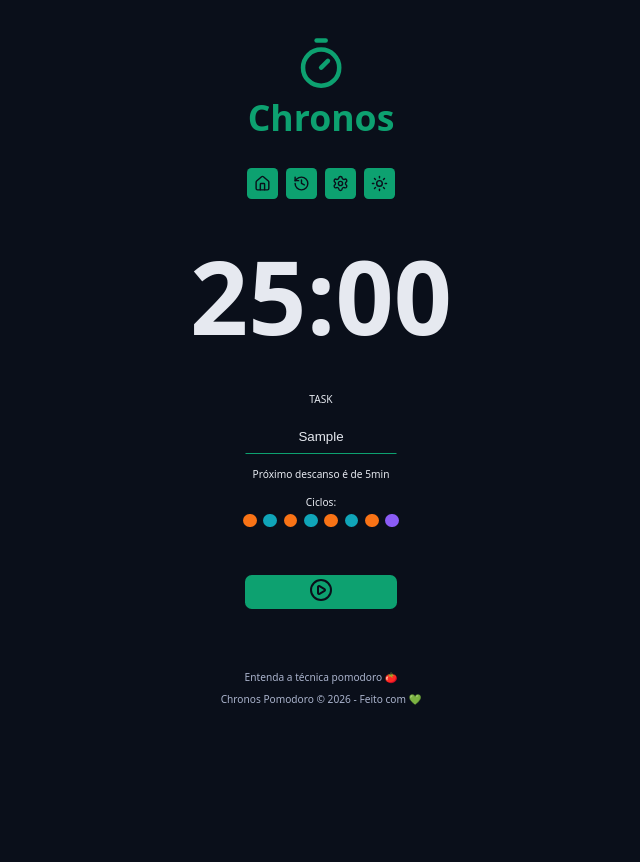
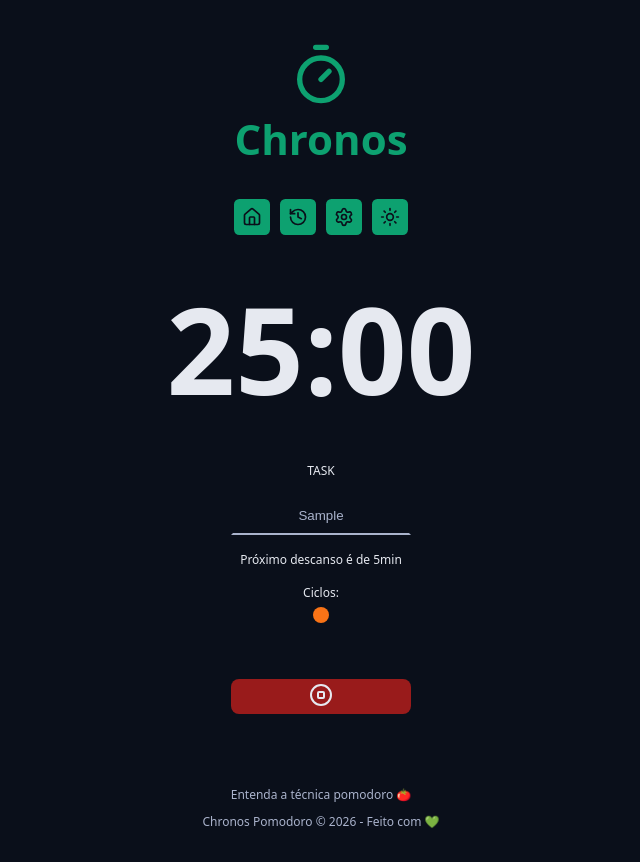
Before and after one commit to gabrielcosta11/chronos-pomodoro, a React (Vite) app: page / in a window 1280 px wide. Both pictures are taken after typing "Sample" into the empty fields and a click on the button "Iniciar nova tarefa". Shown: the whole page, without its empty margins (319-959 px from the left). Before the commit the page ends 800 px from the top, so only its background shows below. Built offline with nearby package versions, Linux system fonts and the light colour scheme.

Commit message:
Feature: Interrupt button

```diff
--- a/src/components/Cycles/index.tsx
+++ b/src/components/Cycles/index.tsx
@@ -1,21 +1,43 @@
+import { useTaskContext } from '../../contexts/TaskContext/useTaskContext';
+import { getNextCycle } from '../../utils/getNextCycle';
+import { getNextCycleType } from '../../utils/getNextCycleType';
 import styles from './styles.module.css';
 
 
 export function Cycles() {
+
+    const { state } = useTaskContext()
+
+
+    const cycleStep = Array(state.currentCycle).fill(null)
+
+    const cycleDescriptionMap = {
+        workTime: 'Foco',
+        shortBreakTime: 'Descanso curto',
+        longBreakTime: 'Descanso longo'
+    }
 
     return (
         <>
             <div className={styles.cycle}>
                 <p>Ciclos:</p>
                 <div className={styles.cycleDots}>
-                    <div className={`${styles.cycleDot} ${styles.workTime}`}></div>
-                    <div className={`${styles.cycleDot} ${styles.shortBreakTime}`}></div>
-                    <div className={`${styles.cycleDot} ${styles.workTime}`}></div>
-                    <div className={`${styles.cycleDot} ${styles.shortBreakTime}`}></div>
-                    <div className={`${styles.cycleDot} ${styles.workTime}`}></div>
-                    <div className={`${styles.cycleDot} ${styles.shortBreakTime}`}></div>
-                    <div className={`${styles.cycleDot} ${styles.workTime}`}></div>
-                    <div className={`${styles.cycleDot} ${styles.longBreakTime}`}></div>
+                    {
+                        cycleStep.map(
+                            (_, index) => {
+                                const nextCycle = getNextCycle(index)
+                                const nextCycleType = getNextCycleType(nextCycle)
+                                return (
+                                    <div
+                                        key={`${nextCycleType}_${nextCycle}`}
+                                        className={`${styles.cycleDot}
+                                        ${styles[nextCycleType]}`}
+                                        title={cycleDescriptionMap[nextCycleType]}
+                                    />
+                                )
+                            }
+                        )
+                    }
                 </div>
             </div>
         </>
--- a/src/components/DeafultButton/index.tsx
+++ b/src/components/DeafultButton/index.tsx
@@ -1,4 +1,3 @@
-import { CirclePlayIcon } from 'lucide-react';
 import styles from './styles.module.css';
 import type React from 'react';
 
@@ -8,11 +7,11 @@ type DeafultButtonProps = {
     color?: 'green' | 'red'
 } & React.ComponentProps<'button'>
 
-export function DeafultButton({icon, color = 'green', ...props}: DeafultButtonProps) {
+export function DeafultButton({icon, color = 'green',  ...props}: DeafultButtonProps) {
 
     return (
         <>
-            <button className={`${styles.button} ${styles[color]}`} type='submit'>
+            <button className={`${styles.button} ${styles[color]}`} {...props}>
                 {icon}
             </button>
         </>
--- a/src/components/DeafultButton/styles.module.css
+++ b/src/components/DeafultButton/styles.module.css
@@ -11,6 +11,7 @@ button {
 
 button:hover {
     filter: brightness(80%);
+    cursor: pointer;
 }
 
 .green {
--- a/src/components/DeafultInput/styles.module.css
+++ b/src/components/DeafultInput/styles.module.css
@@ -17,3 +17,8 @@
     border: 0.2rem solid var(--primary);
     border-radius: 0.8rem;
 }
+
+.input:disabled {
+    border-bottom: 0.2rem solid var(--text-disabled);
+    color: var(--text-muted);
+}
--- a/src/components/Form/index.tsx
+++ b/src/components/Form/index.tsx
@@ -1,4 +1,4 @@
-import { CirclePlayIcon } from 'lucide-react';
+import { CirclePlayIcon, StopCircleIcon } from 'lucide-react';
 import styles from './styles.module.css';
 import { DeafultInput } from '../DeafultInput';
 import { Cycles } from '../Cycles';
@@ -12,7 +12,7 @@ import { formatSecondsToMinutes } from '../../utils/formatSecondsToMinutes';
 
 export function Form() {
 
-    const {state, setState} = useTaskContext()
+    const { state, setState } = useTaskContext()
 
     const taskNameInput = useRef<HTMLInputElement>(null)
 
@@ -20,8 +20,12 @@ export function Form() {
     const nextCycle = getNextCycle(state.currentCycle)
     const nextCycleType = getNextCycleType(nextCycle)
 
+
     function handleCreateNewTask(event: React.SubmitEvent<HTMLFormElement>) {
         event.preventDefault();
+
+        console.log("newtask");
+
 
         if (taskNameInput.current === null) return;
 
@@ -59,6 +63,29 @@ export function Form() {
 
     }
 
+    function handleInterruptTask(e: React.MouseEvent<HTMLButtonElement, MouseEvent>) {
+        console.log('interrupt');
+
+        e.preventDefault()
+
+        setState(
+            prevState => {
+                return {
+                    ...prevState,
+                    activeTask: null,
+                    secondsRemaining: 0,
+                    formattedSecondsRemaining: '00:00',
+                    tasks: prevState.tasks.map(task => {
+                        if (prevState.activeTask && prevState.activeTask.id === task.id) {
+                            return { ...task, interruptDate: Date.now() }
+                        }
+                        return task
+                    })
+                }
+            }
+        )
+    }
+
     return (
         <>
             <form onSubmit={handleCreateNewTask} action="#" className={styles.form}>
@@ -67,13 +94,39 @@ export function Form() {
                     type='text'
                     labelText='TASK'
                     ref={taskNameInput}
+                    disabled={!!state.activeTask}
                 />
 
                 <p>Próximo descanso é de 5min</p>
 
-                <Cycles />
+                {
+                    state.currentCycle > 0 && (<Cycles />)
+                }
 
-                <DeafultButton icon={<CirclePlayIcon />} color='green' />
+                {
+                    !state.activeTask ?
+                        (
+                            <DeafultButton
+                                icon={<CirclePlayIcon />}
+                                type='submit'
+                                color='green'
+                                aria-label='Iniciar nova tarefa'
+                                title='Iniciar nova tarefa'
+                                key='submit_button'
+                            />
+                        ) :
+                        (
+                            <DeafultButton
+                                icon={<StopCircleIcon />}
+                                type='button'
+                                color='red'
+                                aria-label='Encerrar tarefa'
+                                title='Encerrar tarefa'
+                                onClick={handleInterruptTask}
+                                key='interrupt_button'
+                            />
+                        )
+                }
             </form>
         </>
     )
--- a/src/contexts/TaskContext/initialTaskState.ts
+++ b/src/contexts/TaskContext/initialTaskState.ts
@@ -8,7 +8,7 @@ export const initialTaskState: TaskStateModel = {
     currentCycle: 0,
     config: {
         workTime: 25,
-        shortBrakeTime: 5,
+        shortBreakTime: 5,
         longBreakTime: 15
     }
 };
--- a/src/models/TaskStateModel.ts
+++ b/src/models/TaskStateModel.ts
@@ -8,7 +8,7 @@ export type TaskStateModel = {
     currentCycle: number;
     config: {
         workTime: number;
-        shortBrakeTime: number;
+        shortBreakTime: number;
         longBreakTime: number
     };
 };
--- a/src/styles/global.css
+++ b/src/styles/global.css
@@ -5,7 +5,7 @@
 }
 
 html {
-    font-size: 53%;
+    font-size: 62.5%;
 }
 
 body {
--- a/src/utils/getNextCycleType.ts
+++ b/src/utils/getNextCycleType.ts
@@ -2,6 +2,6 @@ import type { TaskModel } from "../Models/TaskModel";
 
 export function getNextCycleType(currentCycle: number): TaskModel['type'] {
     if (currentCycle === 8) return 'longBreakTime'
-    if (currentCycle % 2 === 0) return 'shortBrakeTime'
+    if (currentCycle % 2 === 0) return 'shortBreakTime'
     return 'workTime'
 }
```
